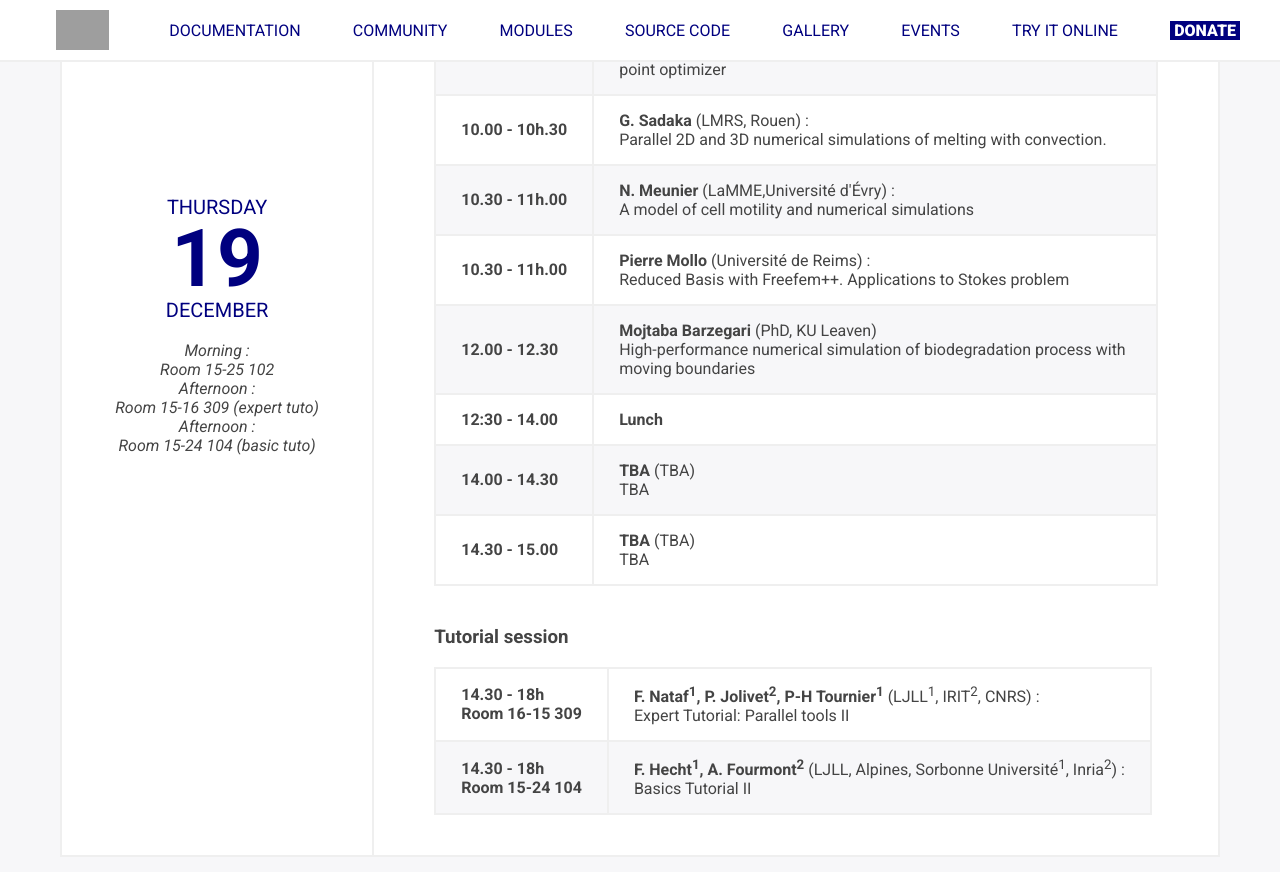
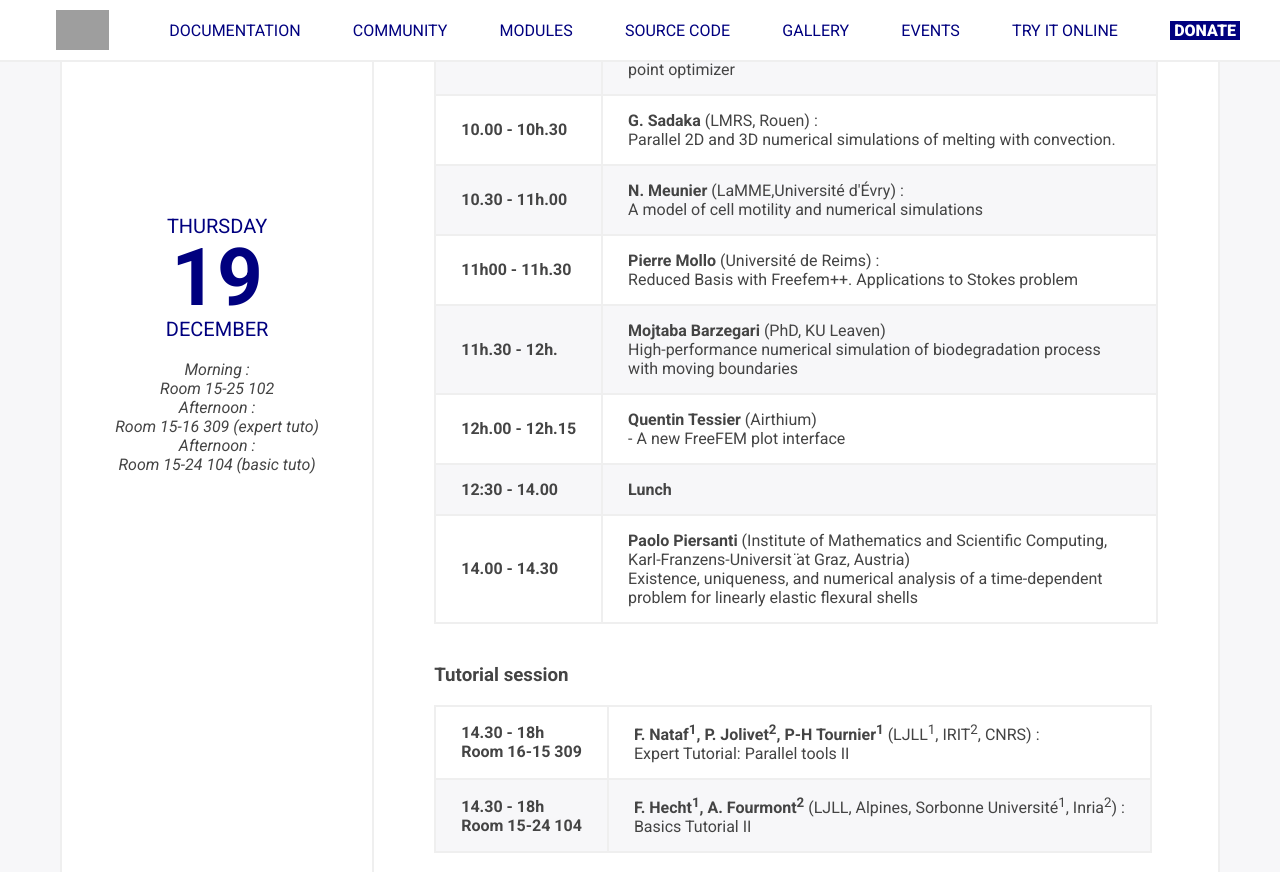
Before and after one commit to FreeFem/FreeFem-website, a Jekyll site: the page built from ffdays.md, in a window 1280 px wide and 900 px high, scrolled down 2161 px. Shown: the top 872 px of the window. Built offline with Jekyll 4.4.1, drawn with Linux system fonts in a browser that asks for light colours; some of the changed text lies outside the part shown.

Commit message:
add missing talk

```diff
--- a/_layouts/ffdays.html
+++ b/_layouts/ffdays.html
@@ -234,7 +234,7 @@
                 </td>
               </tr>
               <tr>
-				 <th scope="row">10.30 - 11h.00<br> </th>
+				 <th scope="row">11h00 - 11h.30<br> </th>
                 <td>
                   <strong>Pierre Mollo   </strong> (Université de Reims) :
            	   	  <br>
@@ -242,10 +242,17 @@
                 </td>
               </tr>
               <tr>
-				 <th scope="row">12.00 - 12.30<br> </th>
+				 <th scope="row">11h.30 - 12h.<br> </th>
                 <td>
                   <strong>Mojtaba Barzegari</strong> (PhD, KU Leaven)
                   <br> High-performance numerical simulation of biodegradation process with moving boundaries
+                </td>
+              </tr>
+              <tr>
+				 <th scope="row">12h.00 - 12h.15<br> </th>
+                <td>
+                  <strong>Quentin Tessier</strong> (Airthium)
+                  <br> - A new FreeFEM plot interface
                 </td>
               </tr>
 
@@ -259,18 +266,10 @@
               <tr>
 				 <th scope="row">14.00 - 14.30<br> </th>
                 <td>
-                  <strong>TBA</strong> (TBA)
+                  <strong>Paolo Piersanti</strong> (Institute of Mathematics and Scientific Computing, Karl-Franzens-Universit ̈at Graz, Austria)
                   <br>
-                    TBA
+                     Existence, uniqueness, and numerical analysis of a time-dependent problem for linearly elastic flexural shells
                 </td>
-              <tr>
-				 <th scope="row">14.30 - 15.00<br> </th>
-                <td>
-                  <strong>TBA</strong> (TBA)
-                  <br> TBA
-
-                </td>
-              </tr>
 
 	            </tbody>
 	          </table>
```
Also changed, not shown: other parts of _layouts/ffdays.html (+1 -1 lines).
